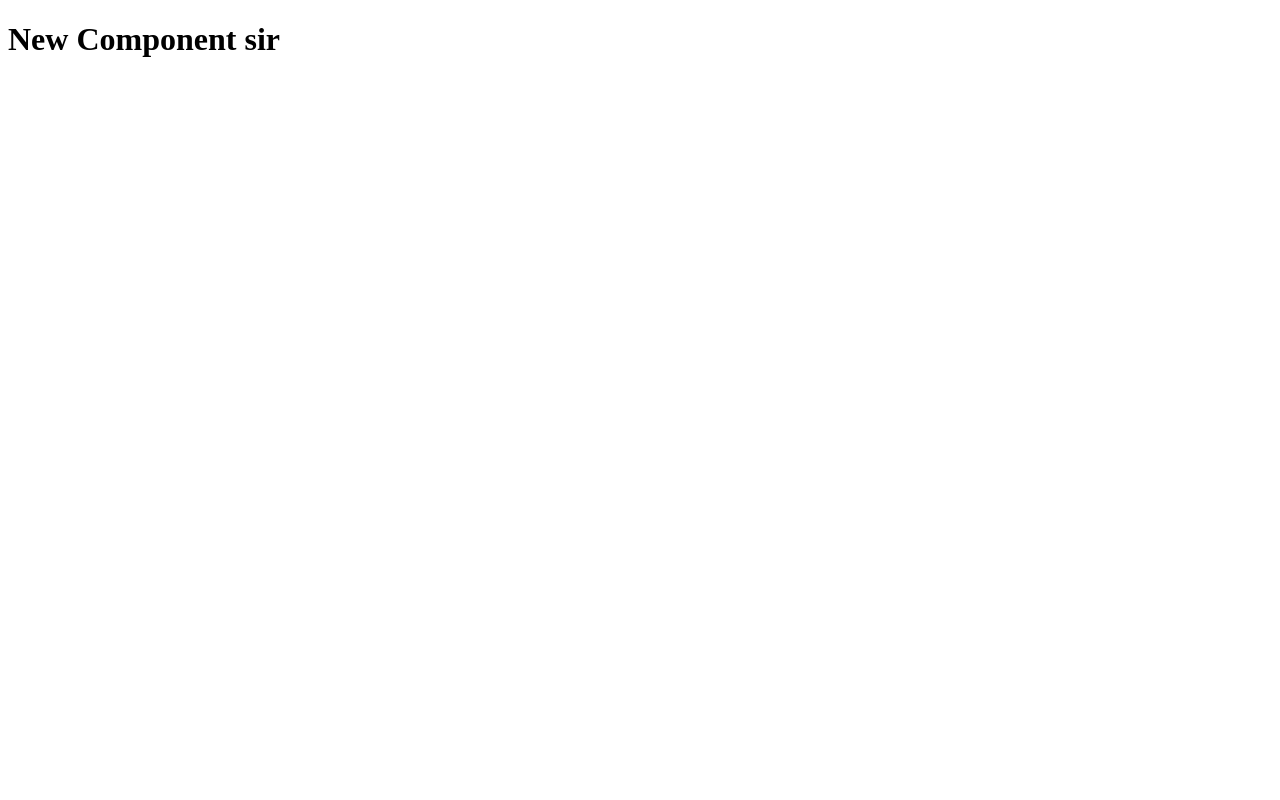
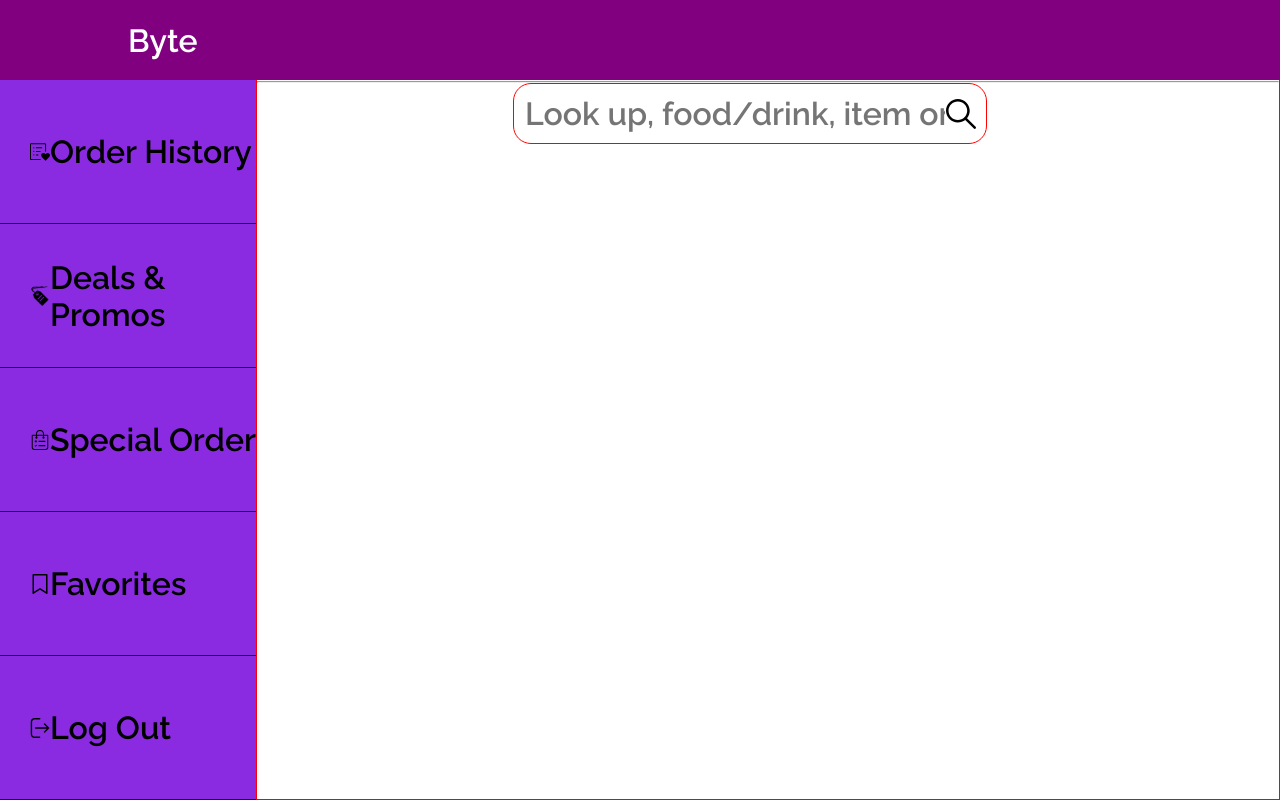
Before and after one commit to Doenut999/Byte, a React (Create React App) app: page /welcome in a window 1280 px wide. Built offline with nearby package versions, Linux system fonts and the light colour scheme.

Commit message:
Search Component Added

```diff
--- a/src/App.js
+++ b/src/App.js
@@ -1,13 +1,15 @@
-// import {useState} from "react";
 import Paywall from "./components/Paywall";
 import Home from "./pages/Home"
 import {Route, Routes} from "react-router-dom";
+import GlobalStyle from "./components/GlobalStyle";
+import NavBar from "./components/NavBar";
 
 const App = ()  =>{
-  // const [loggedIn, setLoggedIn] = useState(false)
+
   return (
     <>
-      {/*{loggedIn ? <Home /> : <Paywall setLoggedIn={setLoggedIn} />}*/}
+        <GlobalStyle />
+        <NavBar />
       <Routes>
         <Route path="/" element={<Paywall />} />
         <Route path="/welcome" element={<Home />} />
@@ -16,4 +18,6 @@ const App = ()  =>{
   );
 }
 
+
+
 export default App;
--- /dev/null
+++ b/src/components/Body.js
@@ -0,0 +1,28 @@
+import styled from "styled-components";
+import SearchAll from "./SearchAll";
+
+const Body = () => {
+
+
+    return (
+        <BodyStyles>
+            <HoriRule/>
+            <SearchAll />
+        </BodyStyles>
+    )
+}
+const BodyStyles = styled.div`
+  position: relative;
+  width: 80vw;
+  height: 100vh;
+  float: right;
+  border: 1px solid red;
+
+`
+
+
+const HoriRule = styled.hr`
+  color: transparent;
+  margin-top: 10vh;
+`
+export default Body
--- /dev/null
+++ b/src/components/GlobalStyle.js
@@ -0,0 +1,13 @@
+import {createGlobalStyle} from "styled-components";
+
+const GlobalStyle = createGlobalStyle`
+  body, *, *::before, *:after {
+    box-sizing: border-box;
+    margin: 0;
+    padding: 0;
+    font-size: 32px;
+    font-family: "Raleway", monospace;
+   }
+`
+
+export default GlobalStyle
--- /dev/null
+++ b/src/components/NavBar.js
@@ -0,0 +1,34 @@
+import styled from "styled-components";
+
+const NavBar = () => {
+
+    return (
+        <>
+            <NavStyles>
+                <Logo>
+                    Byte
+                </Logo>
+            </NavStyles>
+        </>
+    )
+}
+
+const NavStyles = styled.nav`
+  width: 100vw;
+  height: 10vh;
+  display: flex;
+  justify-content: flex-start;
+  align-items: center;
+  position: fixed;
+  top: 0;
+  left: 0;
+  background-color: purple;
+  z-index: 22;
+  color: white;
+`
+
+const Logo = styled.div`
+margin-left: 10vw;
+`
+
+export default NavBar
--- /dev/null
+++ b/src/components/SearchAll.js
@@ -0,0 +1,43 @@
+import Search from "../assets/Search.svg";
+import styled from "styled-components";
+
+
+const SearchAll = () => {
+    const SearchText = "Look up, food/drink, item or vendor/store"
+
+    return (
+        <>
+            <SafeSearch>
+                <SearchInput type="text" placeholder={SearchText}/>
+                <SearchImg onClick={()=> console.log("What you trying to search?")} src={Search} alt={SearchText}/>
+            </SafeSearch>
+        </>
+    )
+}
+
+const SearchImg =styled.img`
+    width: 30px;
+    height: 30px;
+    &:hover {
+      cursor: pointer;
+    }
+`
+const SearchInput = styled.input`
+    width: 40vw;
+  outline: transparent;
+  border: 1px solid transparent;
+
+`
+
+const SafeSearch = styled.div`
+  display: flex;
+  justify-content: space-around;
+  align-items: center;
+  width: 37vw;
+  padding: 10px;
+  border-radius: 18px;
+  margin-left: 20vw;
+  border: 1px solid red;
+`
+
+export default SearchAll
--- /dev/null
+++ b/src/components/SideBar.js
@@ -0,0 +1,68 @@
+import OrderHistory from "../assets/OrderHistory.svg";
+import Promo from "../assets/promo.svg";
+import SpecialOrder from "../assets/SpecialOrder.svg";
+import Favs from "../assets/Favs.svg";
+import LogOut from "../assets/LogOut.svg";
+import styled from "styled-components";
+
+const Sidebar = () => {
+    return (
+        <>
+            <Side>
+                <Div className="order-history">
+                    <SideBarImg src={OrderHistory} alt="yay" title="order-history"/>
+                    <span>Order History</span>
+                </Div>
+                <Div className="promotions-n-deals">
+                    <SideBarImg src={Promo} alt="yay"  title="deals and promo"/>
+                    <span>Deals & Promos</span>
+                </Div>
+                <Div className="special-order">
+                    <SideBarImg src={SpecialOrder} alt="yay"  title="special-order"/>
+                    <span>Special Order</span>
+                </Div>
+                <Div className="favorites">
+                    <SideBarImg src={Favs} alt="baba" title="favorites"/>
+                    <span>Favorites</span>
+                </Div>
+                <Div className="log-out">
+                    <SideBarImg src={LogOut} alt="bobo" title="log-out"/>
+                    <span>Log Out</span>
+                </Div>
+            </Side>
+        </>
+    )
+}
+
+const Div = styled.div`
+  width: 100%;
+  height: 20%;
+  display: flex;
+  border-bottom: 1px solid darkblue;
+  //justify-content: space-between;
+  align-items: center;
+  //border: 1px solid cadetblue;
+`
+const Side = styled.aside`
+  position: fixed;
+  left: 0;
+  bottom: 0;
+  z-index: -2;
+  height: 90vh;
+  width: 20vw;
+  min-width: 80px;
+  background-color: blueviolet;
+  display: flex;
+  justify-content: space-between;
+  align-items: center;
+  flex-direction: column;
+`
+
+
+const SideBarImg = styled.img`
+  width: 20px;
+  height: 20px;
+  margin-left: 30px;
+`
+
+export default Sidebar
--- a/src/pages/Home.js
+++ b/src/pages/Home.js
@@ -1,8 +1,13 @@
+import Sidebar from "../components/SideBar";
+import Body from "../components/Body";
+
 const Home = () => {
 
     return (
         <>
-            <h1>New Component sir</h1>
+            <Sidebar />
+            <Body />
+
         </>
     )
 }
```
Also changed, not shown: src/components/ActiveComponent.js (added, +10 -0 lines), src/assets/Search.svg (added).
